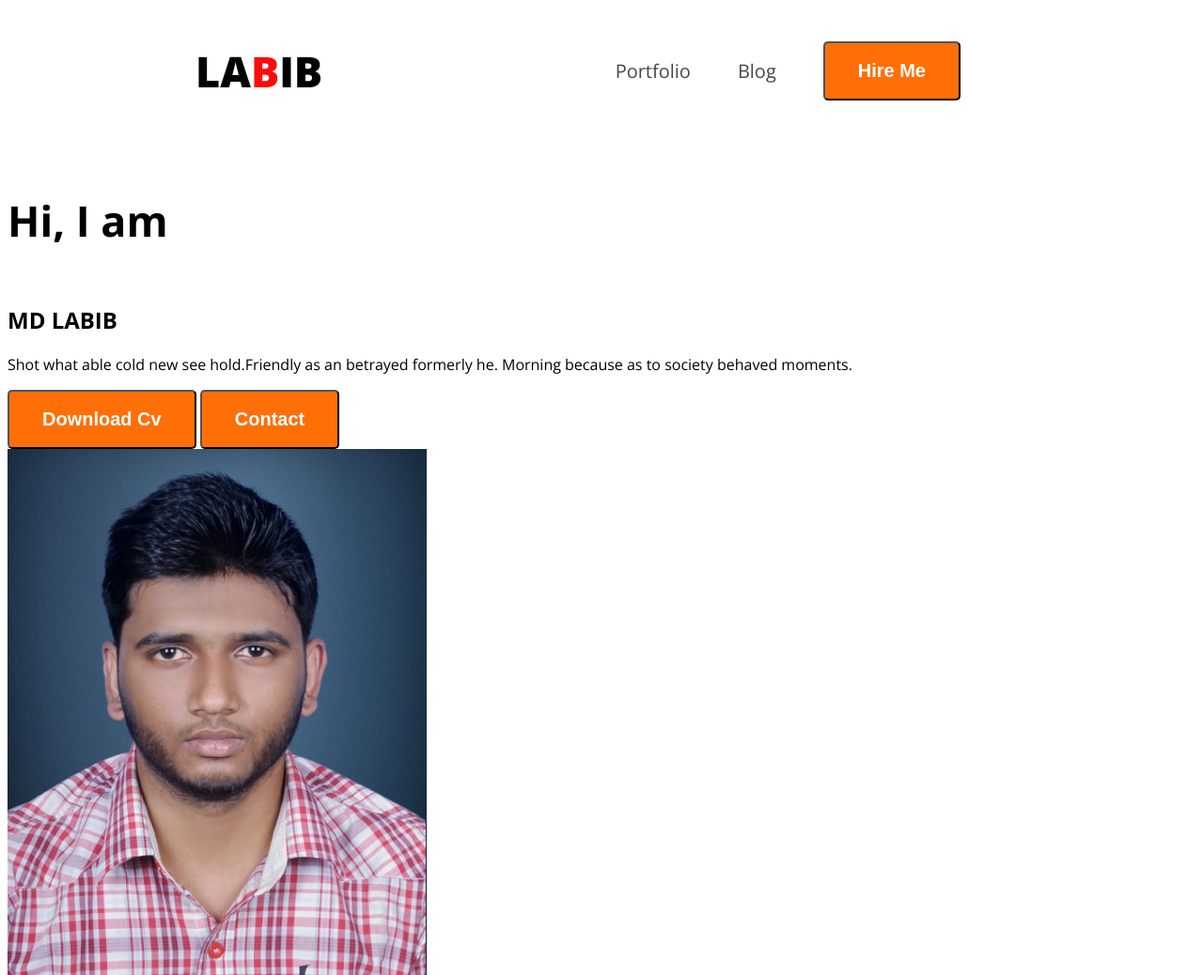
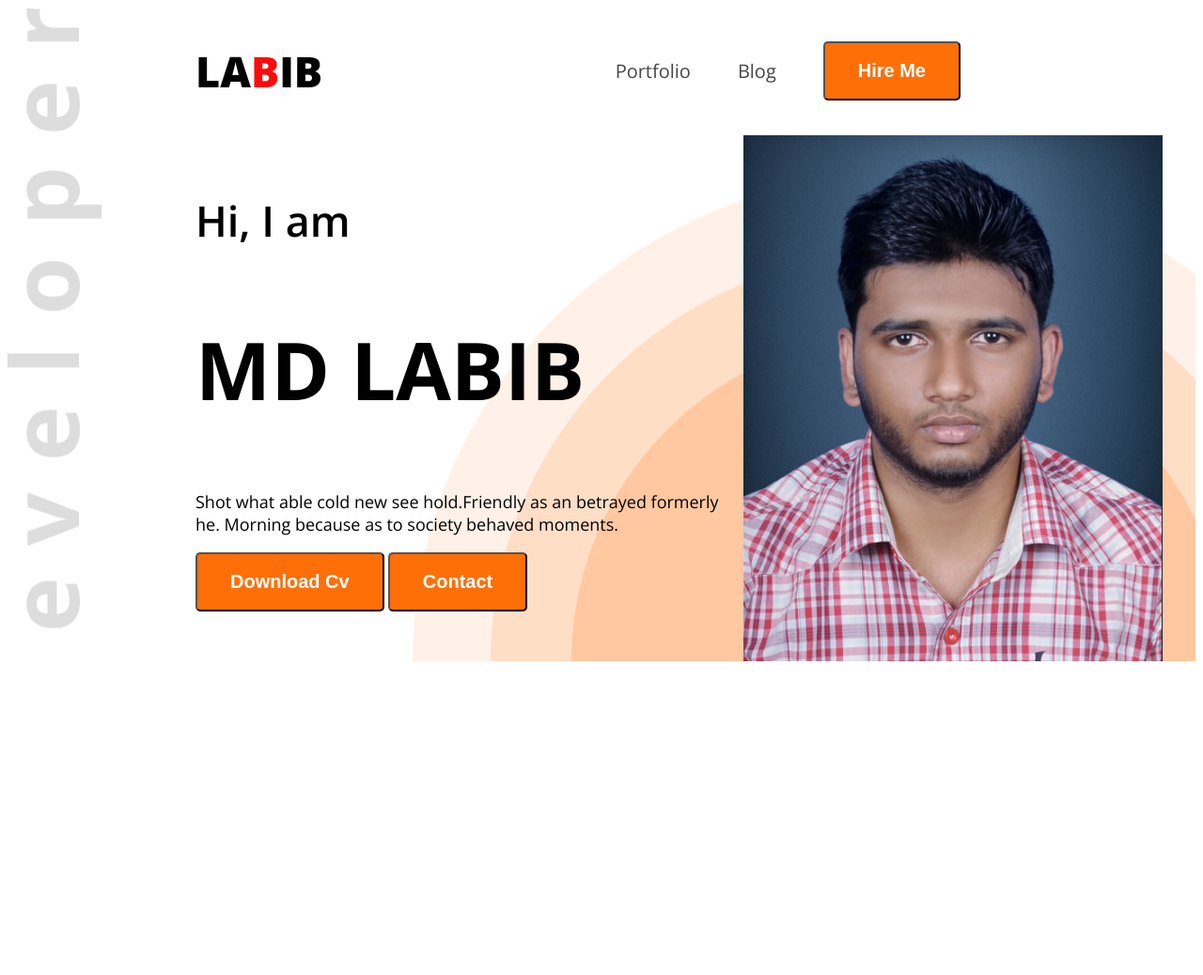
Before and after one commit to labib022/web-dev-portfolio, a plain HTML site: page index.html in a window 1280 px wide. Shown: the whole page at 94% size. After the commit the page ends 800 px from the top, so only its background shows below. Drawn offline with nearby package versions, Linux system fonts and the light colour scheme.

Commit message:
header commit

```diff
--- a/index.html
+++ b/index.html
@@ -14,7 +14,7 @@
   </head>
 
   <body class="open-sans-normal">
-    <header>
+    <header class="header">
       <nav>
         <h2 class="nav-title">LA<span class="text-primary">B</span>IB</h2>
         <ul>
@@ -30,7 +30,7 @@
         <div class="banner-content">
           <h4 class="banner-greetings">Hi, I am</h4>
           <h2 class="banner-title">MD LABIB</h2>
-          <p>
+          <p class="banner-para">
             Shot what able cold new see hold.Friendly as an betrayed formerly
             he. Morning because as to society behaved moments.
           </p>
@@ -40,6 +40,7 @@
         </div>
 
         <img
+          class="banner-profile-pic"
           src="images/1744819473480-removebg-preview-fotor-bg-remover-20250416221621.png"
           alt=""
         />
--- a/style.css
+++ b/style.css
@@ -5,6 +5,14 @@
     font-style: normal;
     font-variation-settings:
       "wdth" 100;
+  }
+
+  /* Header */
+
+  .header{
+    background-image: url(images/developer.png), url(images/header_bg.png);
+    background-repeat: no-repeat;
+    background-position: top left, bottom right;
   }
 
 
@@ -58,6 +66,31 @@ nav li a{
 
     /* banner style */
 
+ .banner{
+        display: flex;
+        justify-content: space-between;
+        margin: 0 35px 0 200px;
+    }
+
+    .banner-content{
+        max-width: 600px;
+
+    }
+
 .banner-greetings{
     font-size: 45px;
+    font-weight: 600;
    }
+
+   .banner-title{
+    font-weight: bold;
+    font-size: 85px;
+   }
+
+   .banner-para{
+    font-size: 18px;
+   }
+
+   .banner-profile-pic{
+    width: 500px;
+   }
```
